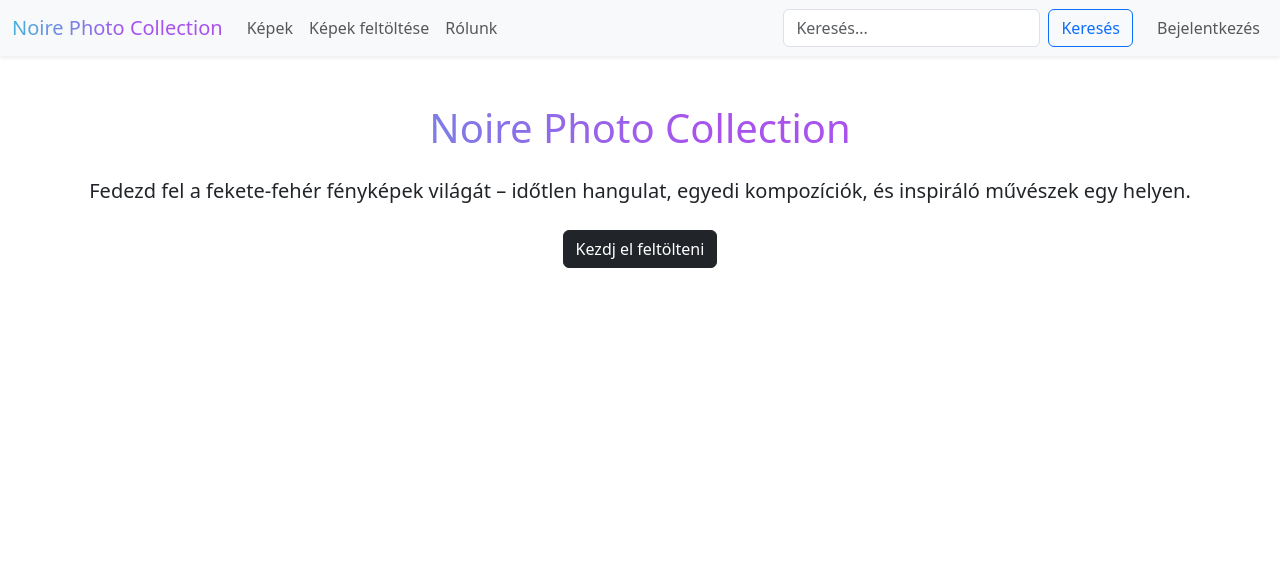
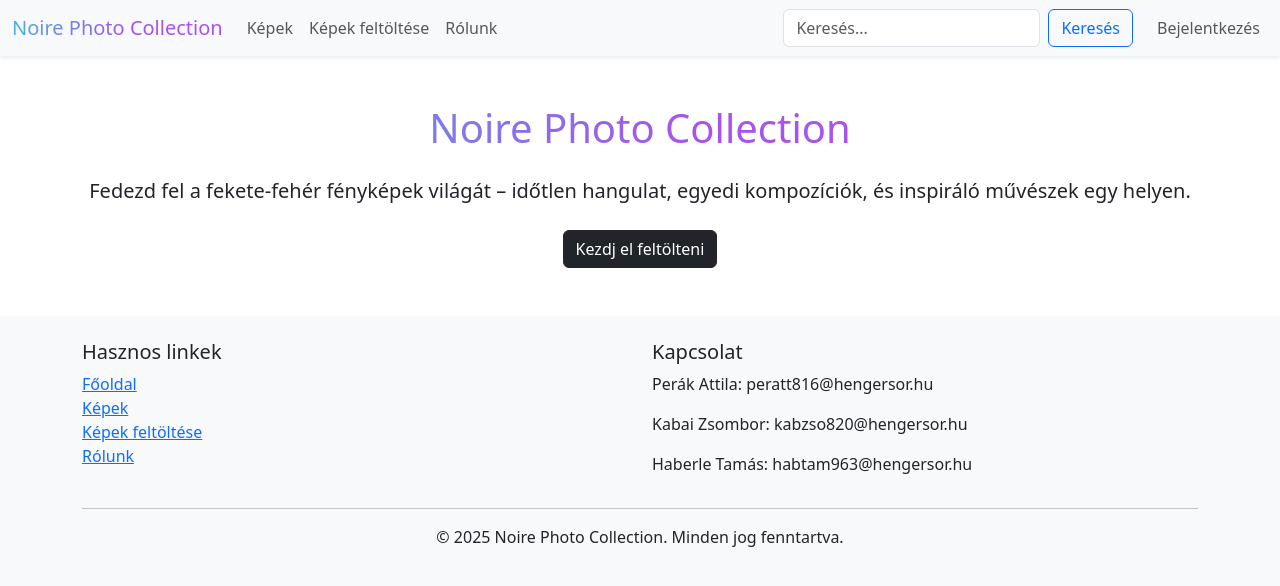
Before and after one commit to piszkos-somer/noire-photo, a React (Vite) app in the folder frontend/: page / in a window 1280 px wide. Shown: the top 586 px of the page. Built offline with nearby package versions, Linux system fonts and the light colour scheme.

Commit message:
javítas

```diff
--- a/frontend/src/App.jsx
+++ b/frontend/src/App.jsx
@@ -4,6 +4,7 @@ import NavbarNoire from './components/Navbar';
 import About from './pages/About';
 import Registration from './pages/Registration';
 import Home from './pages/Home';
+import Footer from './components/Footer';
 
 function App() {
   return (
@@ -14,6 +15,7 @@ function App() {
         <Route path="/About" element={<About />} />
         <Route path="/Registration" element={<Registration />} />
       </Routes>
+      <Footer />
     </>
   );
 }
--- a/frontend/src/components/Navbar.jsx
+++ b/frontend/src/components/Navbar.jsx
@@ -9,7 +9,7 @@ function NavbarNoire() {
   return (
     <Navbar bg="light" expand="lg" className="shadow-sm sticky-top">
       <Container fluid>
-        <Navbar.Brand className="szinatmenet" as={Link} to="/Home">
+        <Navbar.Brand className="szinatmenet" as={Link} to="/">
           Noire Photo Collection
         </Navbar.Brand>
 
@@ -17,7 +17,7 @@ function NavbarNoire() {
 
         <Navbar.Collapse id="main-navbar">
           <Nav className="me-auto">
-            <Nav.Link as={Link} to="/">Képek</Nav.Link>
+            <Nav.Link as={Link} to="/Home">Képek</Nav.Link>
             <Nav.Link as={Link} to="/features">Képek feltöltése</Nav.Link>
             <Nav.Link as={Link} to="/About">Rólunk</Nav.Link>
           </Nav>
```
